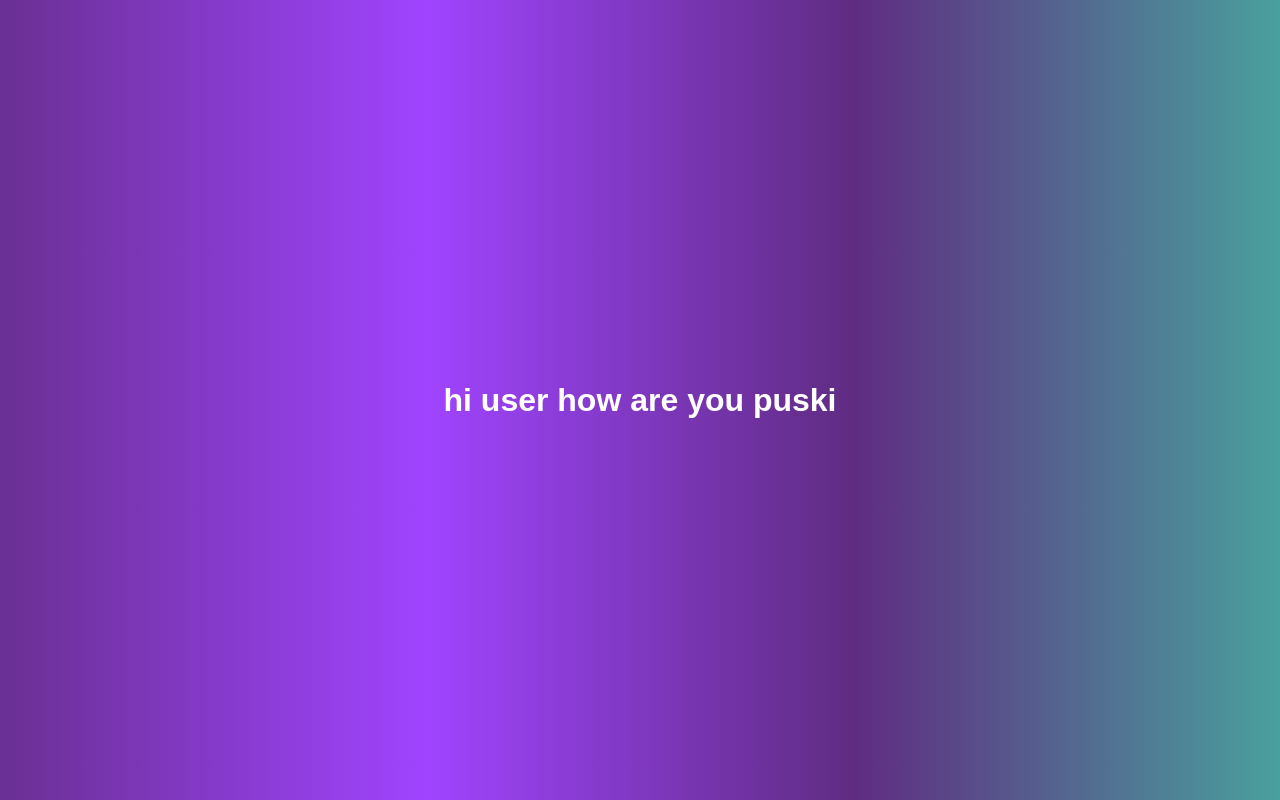
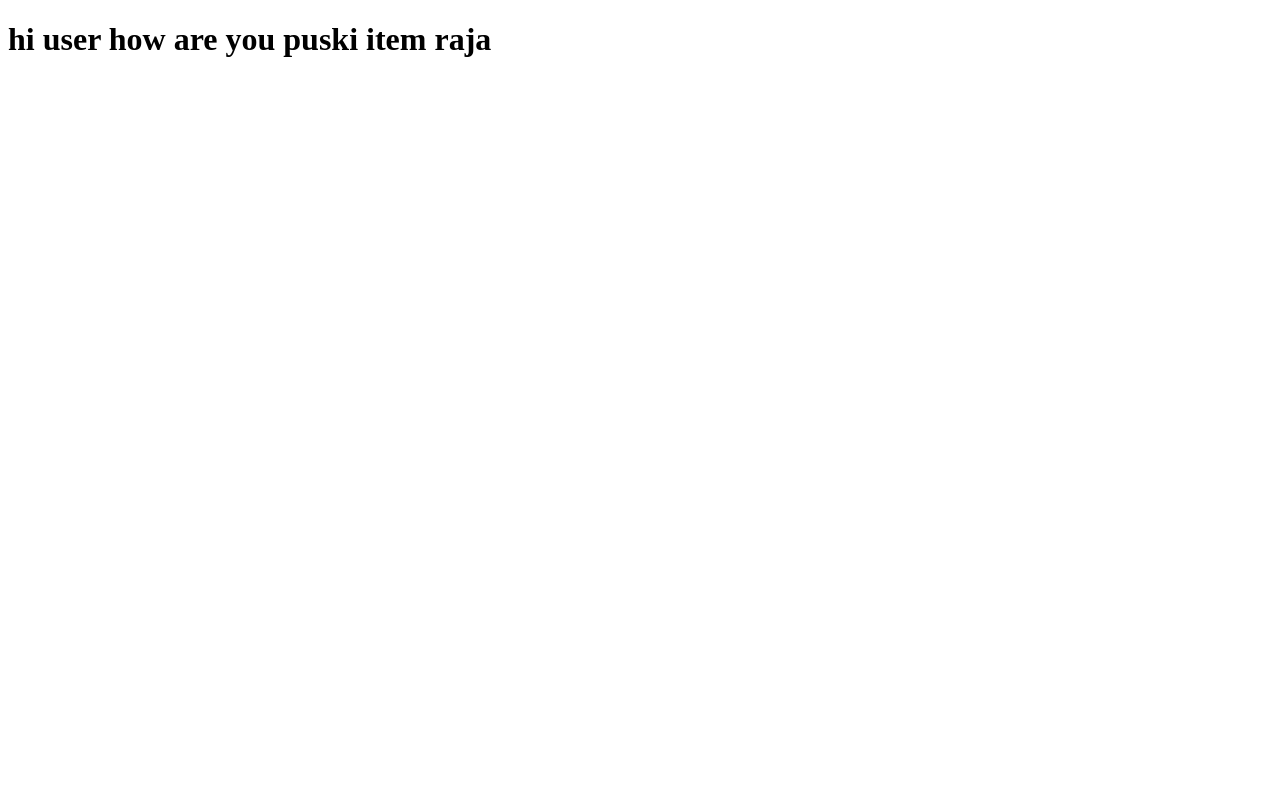
Before and after one commit to victor071997/my_new_pratice, a plain HTML site: page index.html in a window 1280 px wide. Drawn offline with Linux system fonts and the light colour scheme.

Commit message:
changed h1

```diff
--- a/index.html
+++ b/index.html
@@ -3,10 +3,10 @@
 <head>
     <meta charset="UTF-8">
     <meta name="viewport" content="width=device-width, initial-scale=1.0">
-    <link rel="stylesheet" href="style.css">
+
     <title>Document</title>
 </head>
 <body my new language and added task, puski devops>
-        <h1>hi user how are you puski</h1>
+        <h1>hi user how are you puski item raja</h1>
 </body>
 </html>
```
